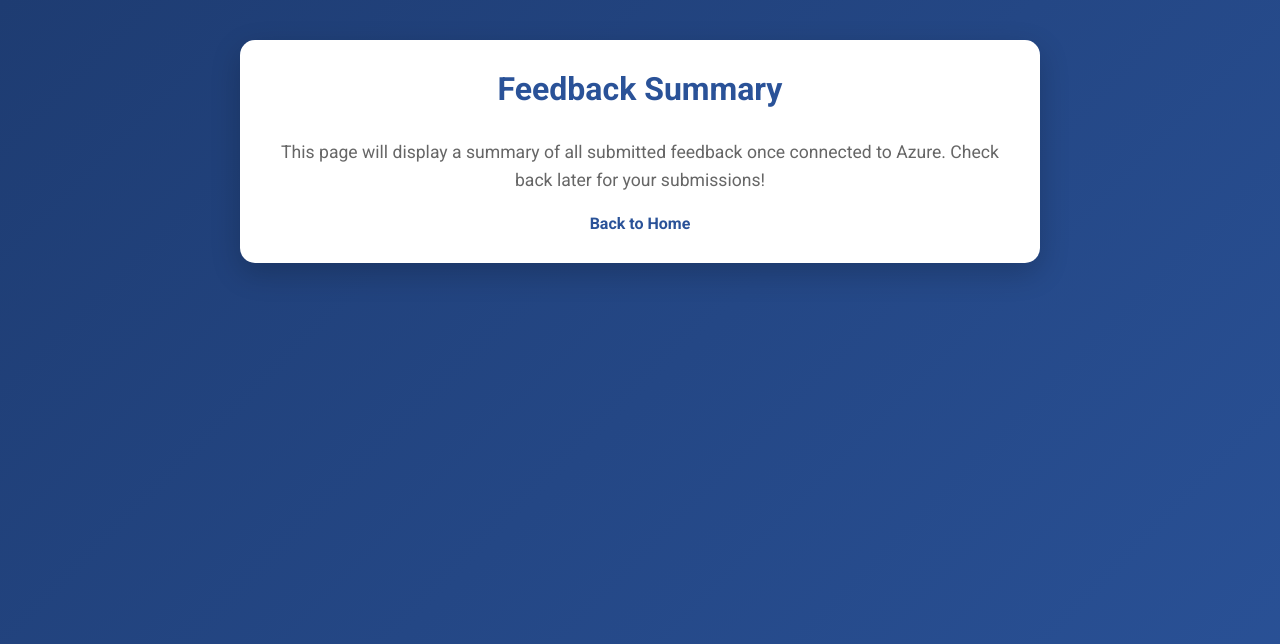
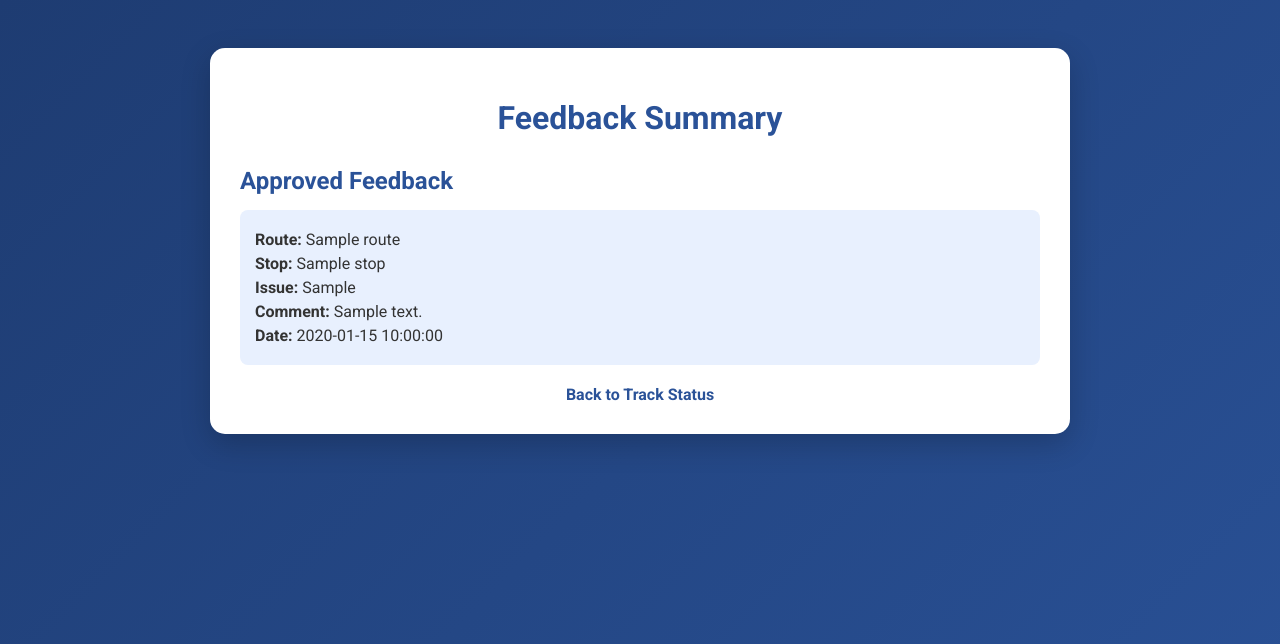
Before and after one commit to zerodayz01/Transit_Feedback_App, a Flask app: template TransitFeedbackCollect/templates/feedback_summary.html in a window 1280 px wide. Shown: the top 644 px of the page. Run offline with Flask 3, Linux system fonts and the light colour scheme; the template is opened without the code that fills it: most values are stand-ins (such as "Sample title", 1, 10 or a date in 2020).

Commit message:
Update feedback_summary.html

```diff
--- a/TransitFeedbackCollect/templates/feedback_summary.html
+++ b/TransitFeedbackCollect/templates/feedback_summary.html
@@ -4,22 +4,44 @@
     <title>Feedback Summary - Transit Feedback Portal</title>
     <link href="https://fonts.googleapis.com/css2?family=Roboto:wght@300;400;700&display=swap" rel="stylesheet">
     <style>
-        * { margin: 0; padding: 0; box-sizing: border-box; }
         body { background: linear-gradient(135deg, #1e3c72 0%, #2a5298 100%); font-family: 'Roboto', sans-serif; color: #333; min-height: 100vh; padding: 40px 20px; }
         .container { max-width: 800px; margin: 0 auto; background: #fff; border-radius: 15px; box-shadow: 0 10px 30px rgba(0, 0, 0, 0.2); padding: 30px; }
-        h1 { color: #2a5298; text-align: center; font-weight: 700; margin-bottom: 30px; font-size: 2em; }
-        p { font-size: 1.1em; line-height: 1.6; color: #666; text-align: center; }
+        h1 { color: #2a5298; text-align: center; font-weight: 700; margin-bottom: 20px; font-size: 2em; }
+        h2 { color: #2a5298; font-weight: 700; margin-top: 30px; margin-bottom: 15px; font-size: 1.5em; }
+        p { font-size: 16px; color: #333; margin-bottom: 10px; }
+        .feedback-box { background: #e8f0fe; padding: 15px; border-radius: 8px; margin-bottom: 20px; }
+        .feedback-box p { margin: 5px 0; }
         .back-link { text-align: center; margin-top: 20px; }
         .back-link a { color: #2a5298; text-decoration: none; font-weight: 700; transition: color 0.3s ease; }
         .back-link a:hover { color: #1e3c72; }
+        img { max-width: 100%; height: auto; margin-top: 10px; }
     </style>
 </head>
 <body>
     <div class="container">
         <h1>Feedback Summary</h1>
-        <p>This page will display a summary of all submitted feedback once connected to Azure. Check back later for your submissions!</p>
+
+        {% if feedback_list %}
+            <h2>Approved Feedback</h2>
+            {% for feedback in feedback_list %}
+                <div class="feedback-box">
+                    <p><strong>Route:</strong> {{ feedback.route }}</p>
+                    <p><strong>Stop:</strong> {{ feedback.stop }}</p>
+                    <p><strong>Issue:</strong> {{ feedback.issue_type }}</p>
+                    <p><strong>Comment:</strong> {{ feedback.comment }}</p>
+                    <p><strong>Date:</strong> {{ feedback.date }}</p>
+                    {% if feedback.photo %}
+                        <p><strong>Photo:</strong></p>
+                        <img src="{{ url_for('static', filename='uploads/' + feedback.photo) }}" alt="Feedback Image">
+                    {% endif %}
+                </div>
+            {% endfor %}
+        {% else %}
+            <p>No approved feedback yet.</p>
+        {% endif %}
+
         <div class="back-link">
-            <a href="{{ url_for('home') }}">Back to Home</a>
+            <a href="{{ url_for('track_status') }}">Back to Track Status</a>
         </div>
     </div>
 </body>
```
